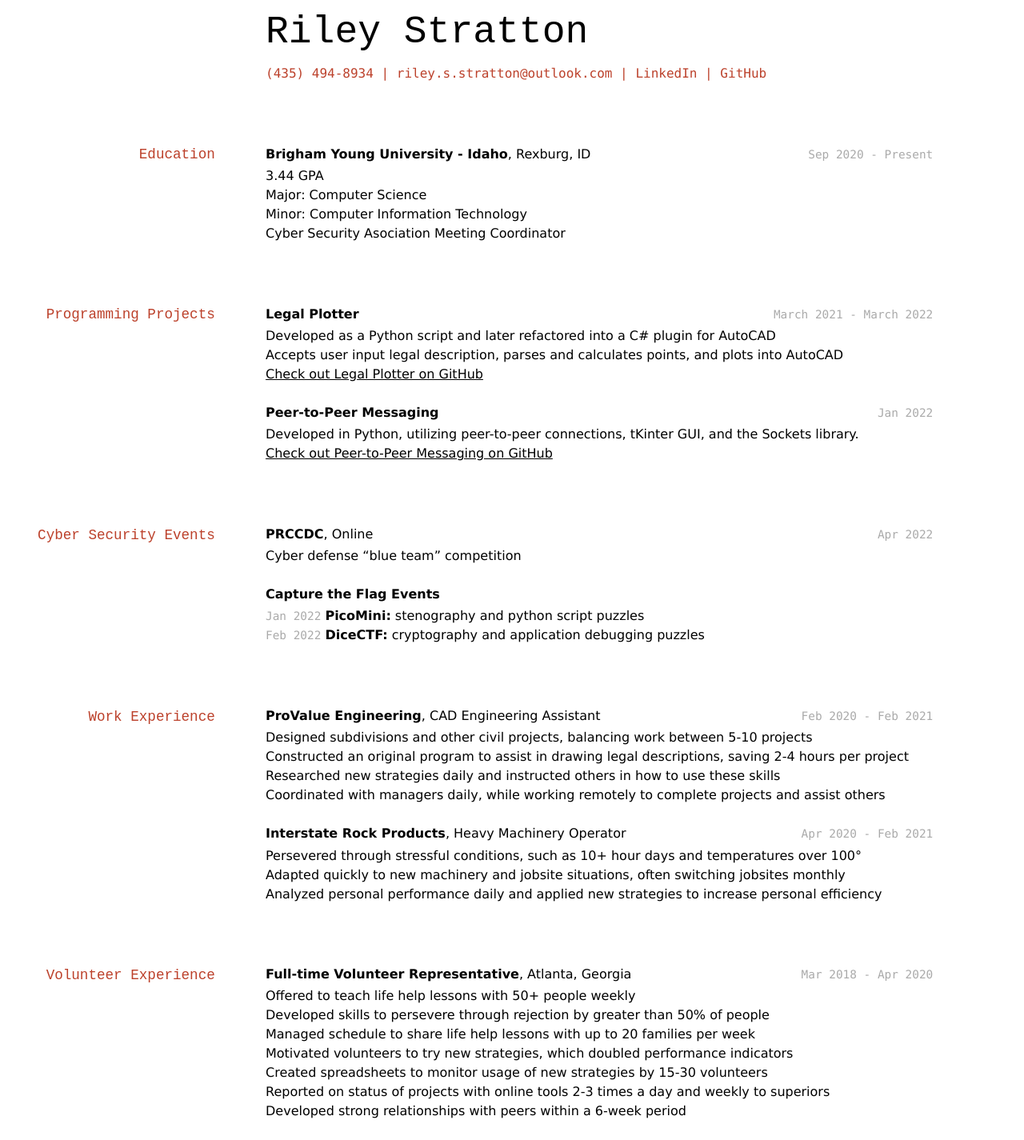
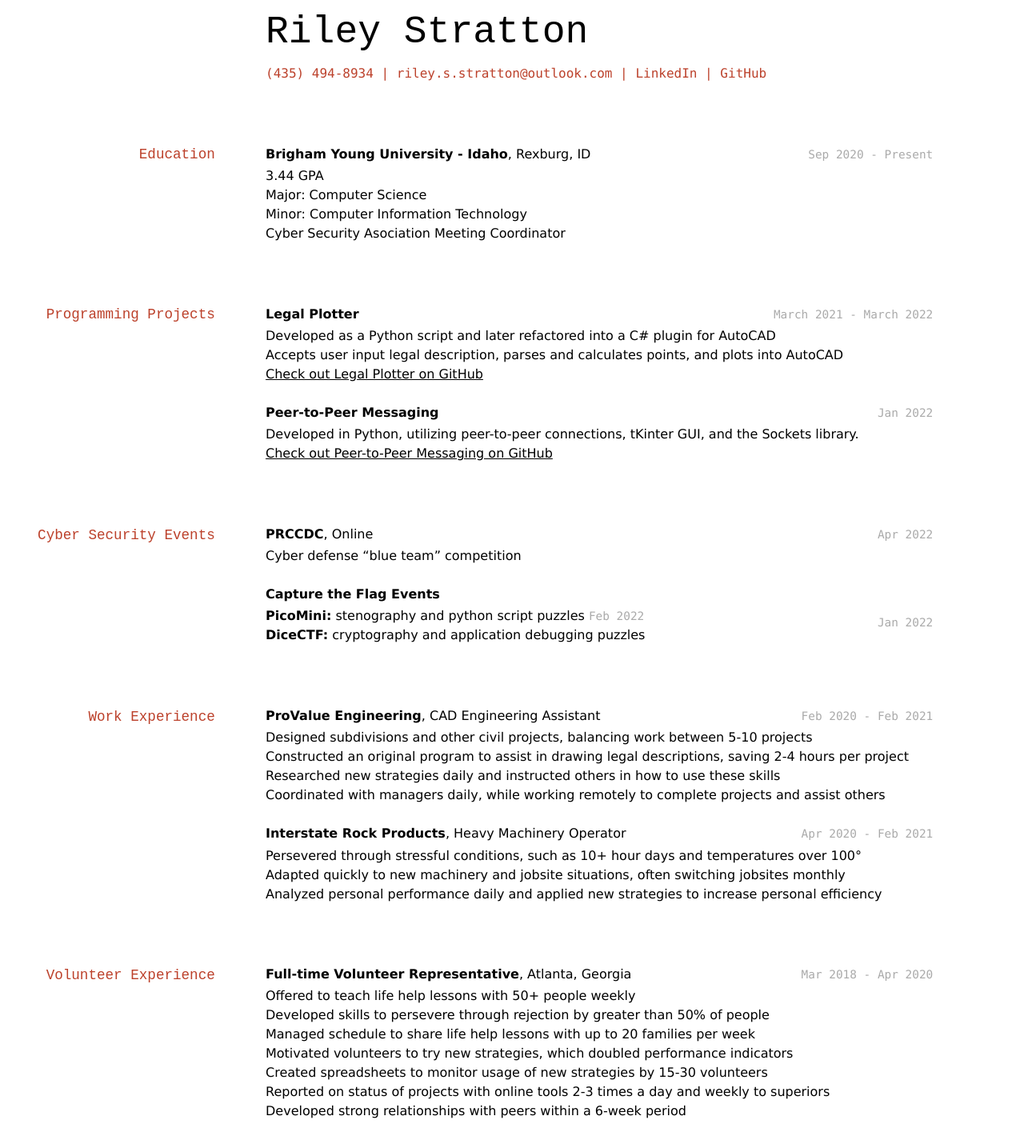
Before and after one commit to RileyStratton/RileyStrattonResume, a Jekyll site: the page built from docs/index.md, in a window 1280 px wide. Shown: the whole page at 80% size. Built offline with Jekyll 4.4.1, drawn with Linux system fonts in a browser that asks for light colours.

```diff
--- a/docs/index.md
+++ b/docs/index.md
@@ -48,8 +48,10 @@ __PRCCDC__, Online
 
 __Capture the Flag Events__
 
-- `Jan 2022` __PicoMini:__ stenography and python script puzzles
-- `Feb 2022` __DiceCTF:__ cryptography and application debugging puzzles
+`Jan 2022`
+- __PicoMini:__ stenography and python script puzzles
+`Feb 2022`
+- __DiceCTF:__ cryptography and application debugging puzzles
 
 ## Work Experience
 
```
